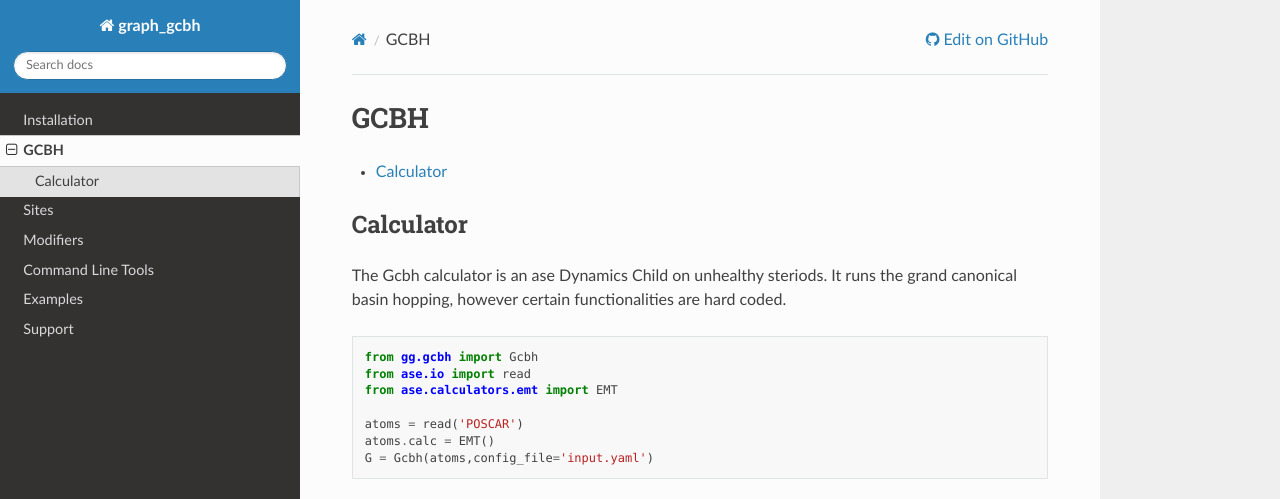
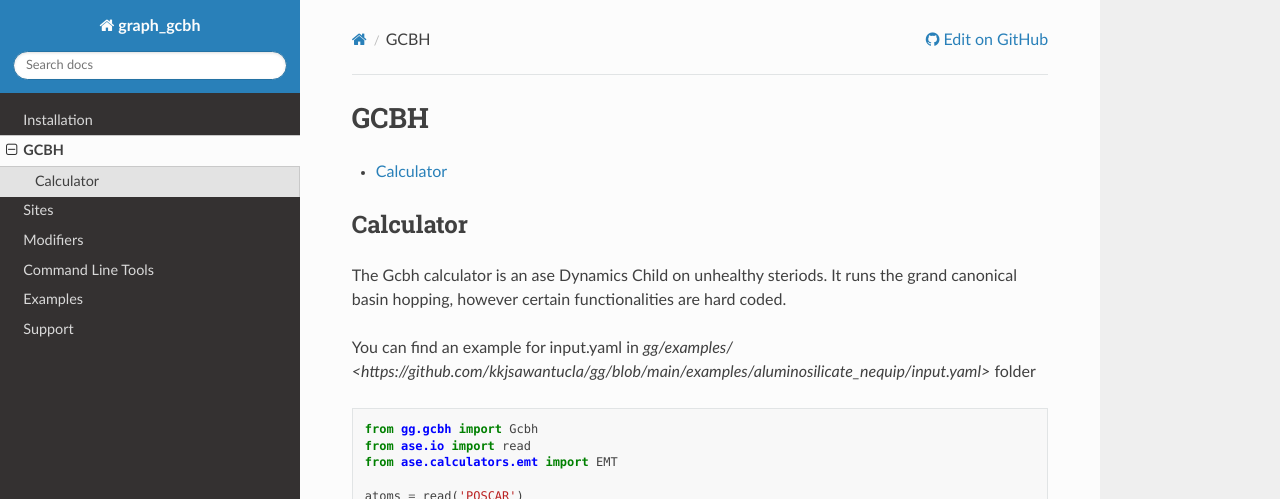
Before and after one commit to kkjsawantucla/gg, a Sphinx documentation site: the page built from docs/source/GCBH.rst, in a window 1280 px wide, cut to the strip 0-499 px from the top of the page. Built offline with Sphinx 7.4.7 and the Read the Docs theme 3.1.0, drawn with Linux system fonts in a browser that asks for light colours.

Commit message:
Update GCBH.rst

```diff
--- a/docs/source/GCBH.rst
+++ b/docs/source/GCBH.rst
@@ -7,6 +7,8 @@ GCBH
 Calculator
 ----------
 The Gcbh calculator is an ase Dynamics Child on unhealthy steriods. It runs the grand canonical basin hopping, however certain functionalities are hard coded.
+
+You can find an example for input.yaml in `gg/examples/ <https://github.com/kkjsawantucla/gg/blob/main/examples/aluminosilicate_nequip/input.yaml>` folder
 
 .. code-block:: python
 
```
